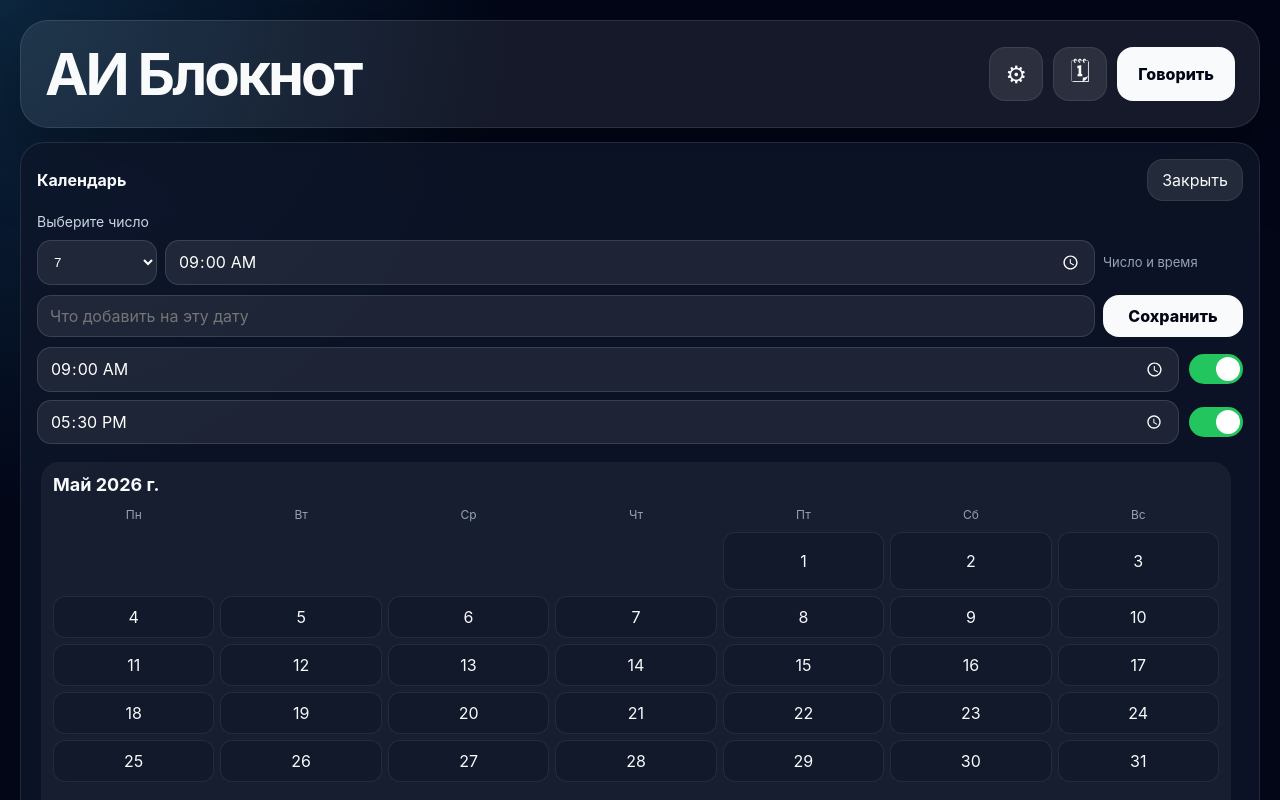
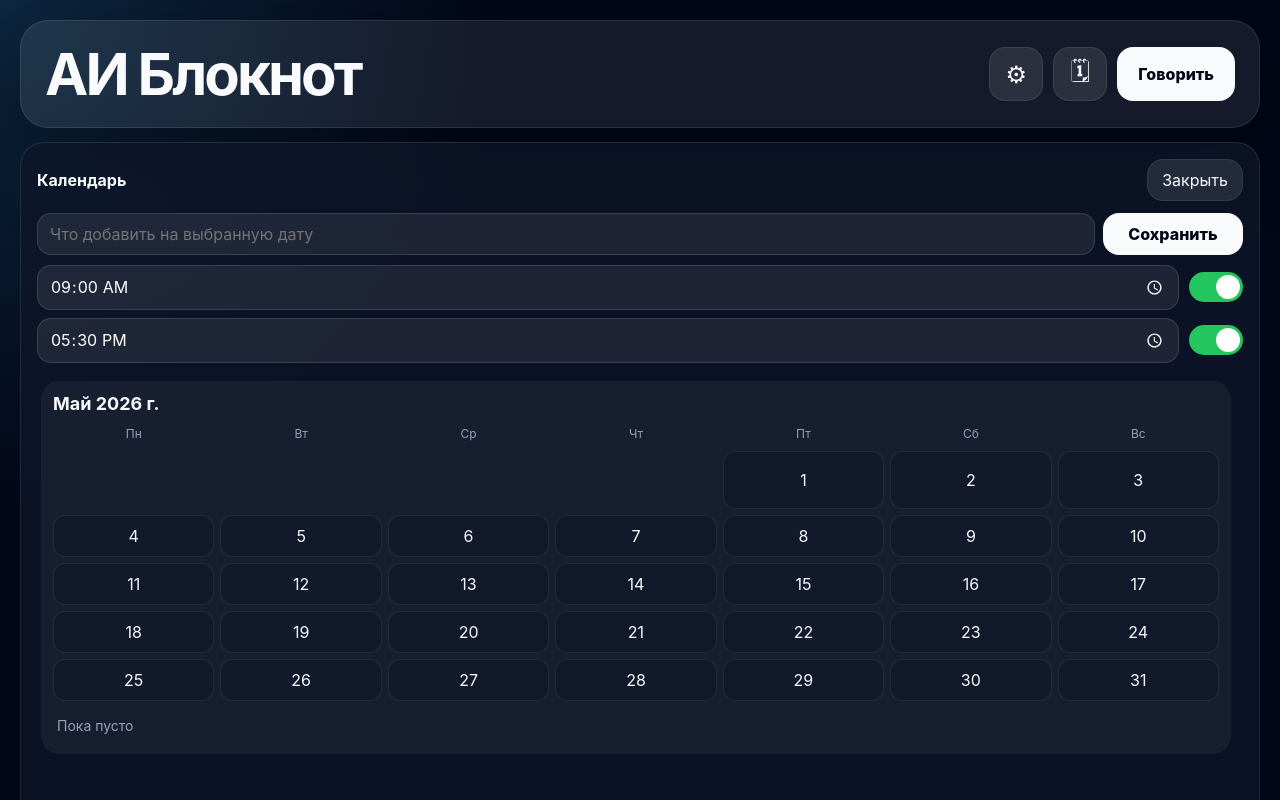
Before and after one commit to byrakov12345-hue/voice-notebook-vercel, a React (Vite) app: page / in a window 1280 px wide. Both pictures are taken after a click on the button "Открыть календарь". Shown: the top 800 px of the page. Built offline with nearby package versions, Linux system fonts and the light colour scheme.

Commit message:
Simplify calendar input and use note time

```diff
--- a/src/App.jsx
+++ b/src/App.jsx
@@ -1646,7 +1646,9 @@ export default function App() {
     const content = String(calendarNoteText || '').trim();
     if (!content) return setStatusVoice('Введите заметку для выбранной даты.', false);
     const selectedDate = new Date(calendarSelectedDate);
-    const [hour, minute] = String(calendarNoteTime || '09:00').split(':').map(Number);
+    const parsedEvent = parseVoiceAppointmentDateTime(content);
+    const noteTime = parsedEvent.time || String(calendarNoteTime || '09:00');
+    const [hour, minute] = noteTime.split(':').map(Number);
     selectedDate.setHours(hour || 0, minute || 0, 0, 0);
     const type = inferType(content);
     const folder = resolveFolderName(content, type === 'note' ? 'appointment' : type);
@@ -1658,13 +1660,14 @@ export default function App() {
       title: cleanTitle(content, 'Напоминание'),
       content,
       dateLabel: formatCalendarDateLabel(selectedDate),
-      time: String(calendarNoteTime || '09:00'),
+      time: noteTime,
       appointmentMeta,
       reminderFirstEnabled: calendarFirstReminderEnabled,
-      reminderMorningTime: calendarReminderMorningTime || reminderSettings.morningTime || '09:00',
+      reminderMorningTime: calendarReminderMorningTime || noteTime || reminderSettings.morningTime || '09:00',
       reminderSecondEnabled: calendarSecondReminderEnabled,
       reminderSecondTime: calendarSecondReminderTime || reminderSettings.secondReminderTime || '17:30'
     });
+    setCalendarNoteTime(noteTime);
     const saved = saveNote(note, true);
     if (saved) setCalendarNoteText('');
   }
@@ -2374,20 +2377,8 @@ export default function App() {
             <button onClick={() => setCalendarOpen(false)}>Закрыть</button>
           </div>
           <div className="calendar-compose">
-            <div className="calendar-selected">
-              {calendarSelectedDate ? `Выбрано: ${formatCalendarDateLabel(new Date(calendarSelectedDate))}` : 'Выберите число'}
-            </div>
-            <div className="calendar-compose-row">
-              <select value={calendarDayPicker.selectedDay} onChange={e => selectCalendarDayFromPicker(e.target.value)}>
-                {calendarDayPicker.options.map(day => (
-                  <option key={day} value={day}>{day}</option>
-                ))}
-              </select>
-              <input type="time" value={calendarNoteTime} onChange={e => setCalendarNoteTime(e.target.value || '09:00')} />
-              <div className="calendar-reminder-label">Число и время</div>
-            </div>
             <div className="calendar-compose-row calendar-compose-main">
-              <input value={calendarNoteText} onChange={e => setCalendarNoteText(e.target.value)} placeholder="Что добавить на эту дату" />
+              <input value={calendarNoteText} onChange={e => setCalendarNoteText(e.target.value)} placeholder="Что добавить на выбранную дату" />
               <button className="primary" onClick={saveCalendarNote}>Сохранить</button>
             </div>
             <div className="calendar-reminder-stack">
```
